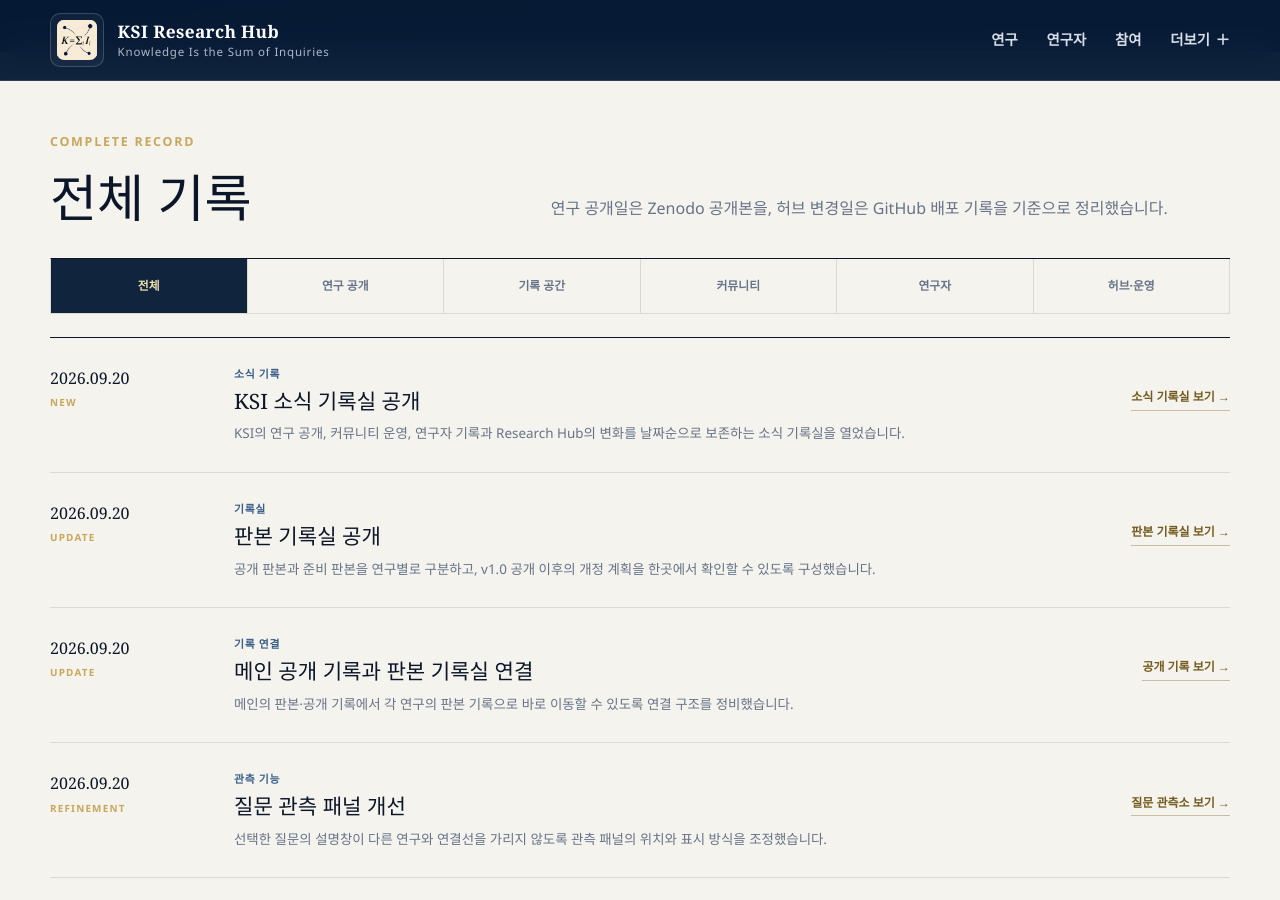
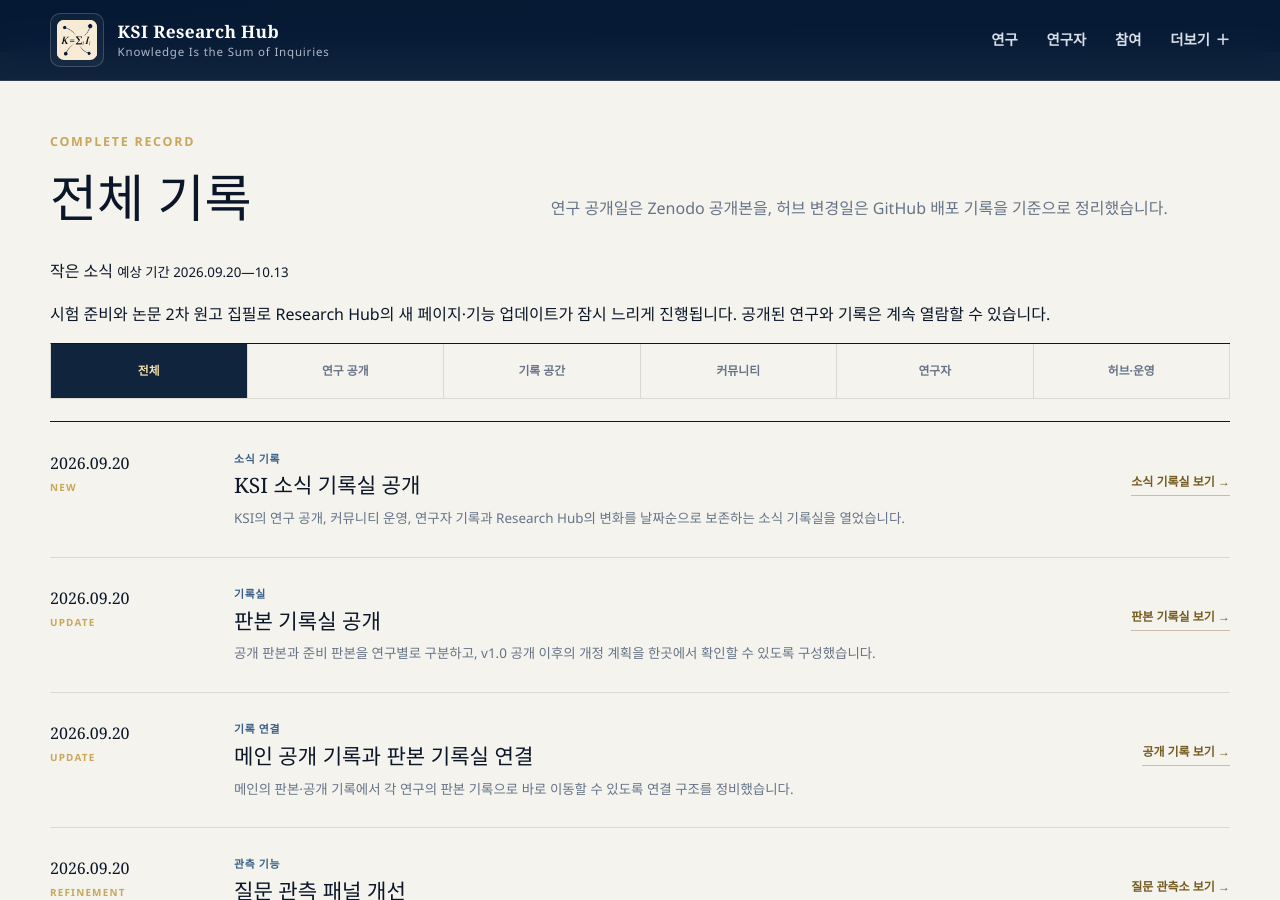
Before and after one commit to SunhoYoon-Hub/KSI-Research-Hub, a Jekyll site: the page built from docs/bulletin.md, in a window 1280 px wide and 900 px high, scrolled down 498 px. Built offline with Jekyll 4.4.1, drawn with Linux system fonts in a browser that asks for light colours.

Commit message:
Add a small exam-period note to bulletin archive

```diff
--- a/docs/bulletin.md
+++ b/docs/bulletin.md
@@ -29,6 +29,14 @@ extra_js: /assets/js/bulletin-filter.js
     </div>
     <p>연구 공개일은 Zenodo 공개본을, 허브 변경일은 GitHub 배포 기록을 기준으로 정리했습니다.</p>
   </header>
+
+  <aside class="bulletin-minor-note" aria-label="작은 소식">
+    <div class="bulletin-minor-meta">
+      <span>작은 소식</span>
+      <small>예상 기간 <time datetime="2026-09-20">2026.09.20</time>—<time datetime="2026-10-13">10.13</time></small>
+    </div>
+    <p>시험 준비와 논문 2차 원고 집필로 Research Hub의 새 페이지·기능 업데이트가 잠시 느리게 진행됩니다. 공개된 연구와 기록은 계속 열람할 수 있습니다.</p>
+  </aside>
 
   <div class="bulletin-filters" role="group" aria-label="소식 기록 분류">
     <button class="active" type="button" data-bulletin-filter="all" aria-pressed="true">전체</button>
```
